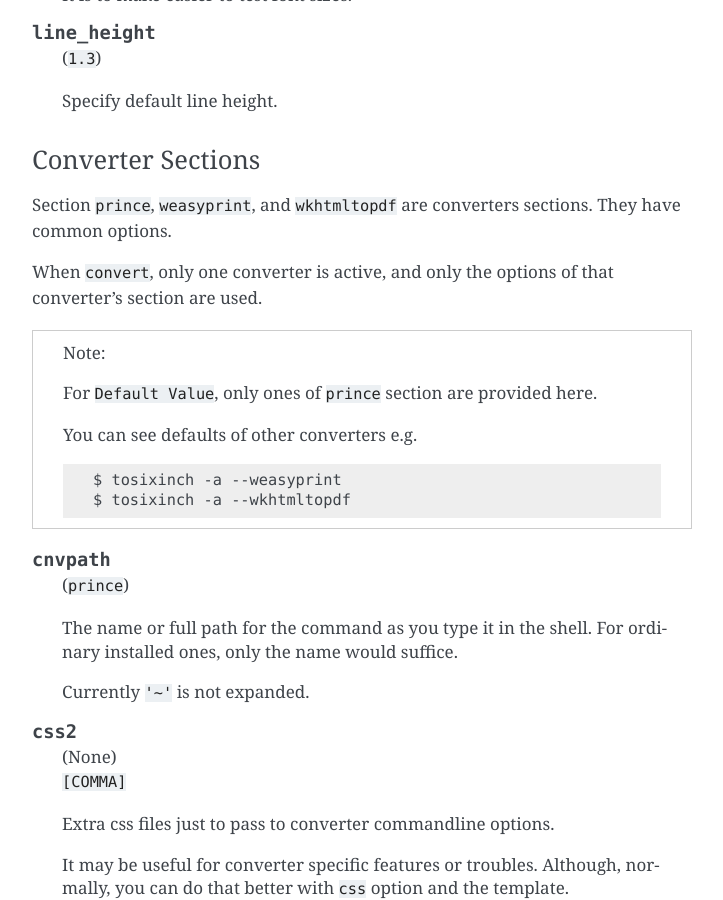
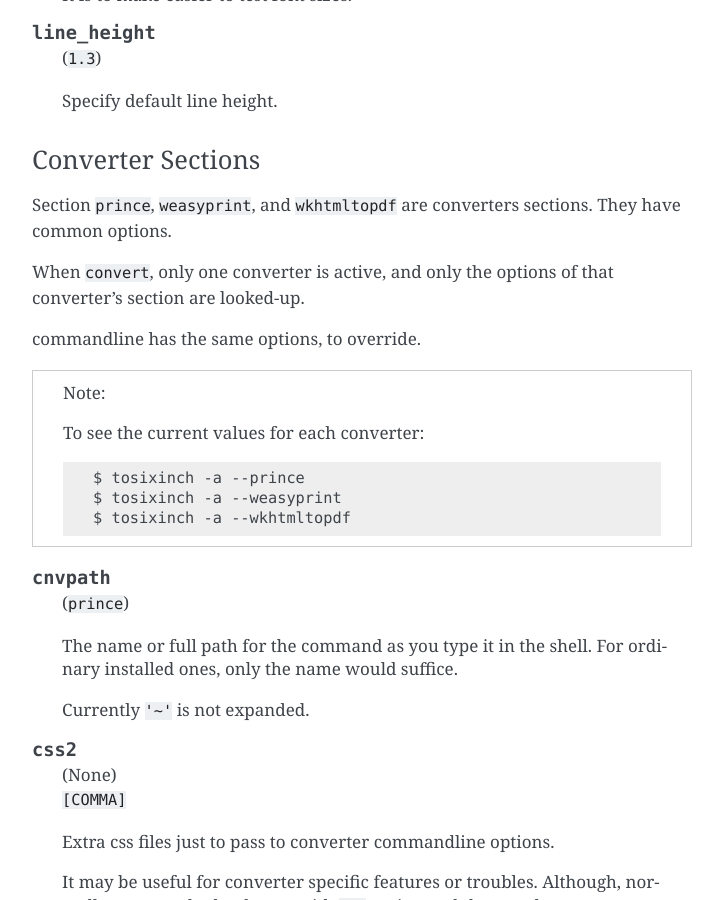
Before and after one commit to openandclose/tosixinch, a Sphinx documentation site: the page built from docs/options.rst, in a window 1280 px wide and 900 px high, scrolled down 11669 px. Shown: the whole window, without its empty margins (388-1111 px from the left). Built offline with Sphinx 7.4.7, drawn with Linux system fonts in a browser that asks for light colours.

Commit message:
(small edits)

```diff
--- a/docs/commandline.rst
+++ b/docs/commandline.rst
@@ -154,11 +154,11 @@
 
 .. option:: --cnvpath CNVPATH
 
-    override converter executable path. also need to set converter itself
+    specify converter executable path. also need to set converter itself
 
 .. option:: --css2 CSS2
 
-    add converter specific css
+    specify css files, for converter commandline css option
 
 Configs
 -------
--- a/docs/options.rst
+++ b/docs/options.rst
@@ -620,14 +620,15 @@
 They have common options.
 
 When ``convert``, only one converter is active,
-and only the options of that converter's section are used.
+and only the options of that converter's section are looked-up.
+
+commandline has the same options, to override.
 
 .. note ::
 
-    For ``Default Value``, only ones of ``prince`` section are provided here.
+    To see the current values for each converter::
 
-    You can see defaults of other converters e.g. ::
-
+        $ tosixinch -a --prince
         $ tosixinch -a --weasyprint
         $ tosixinch -a --wkhtmltopdf
 
```
Also changed, not shown: 1 other file.
